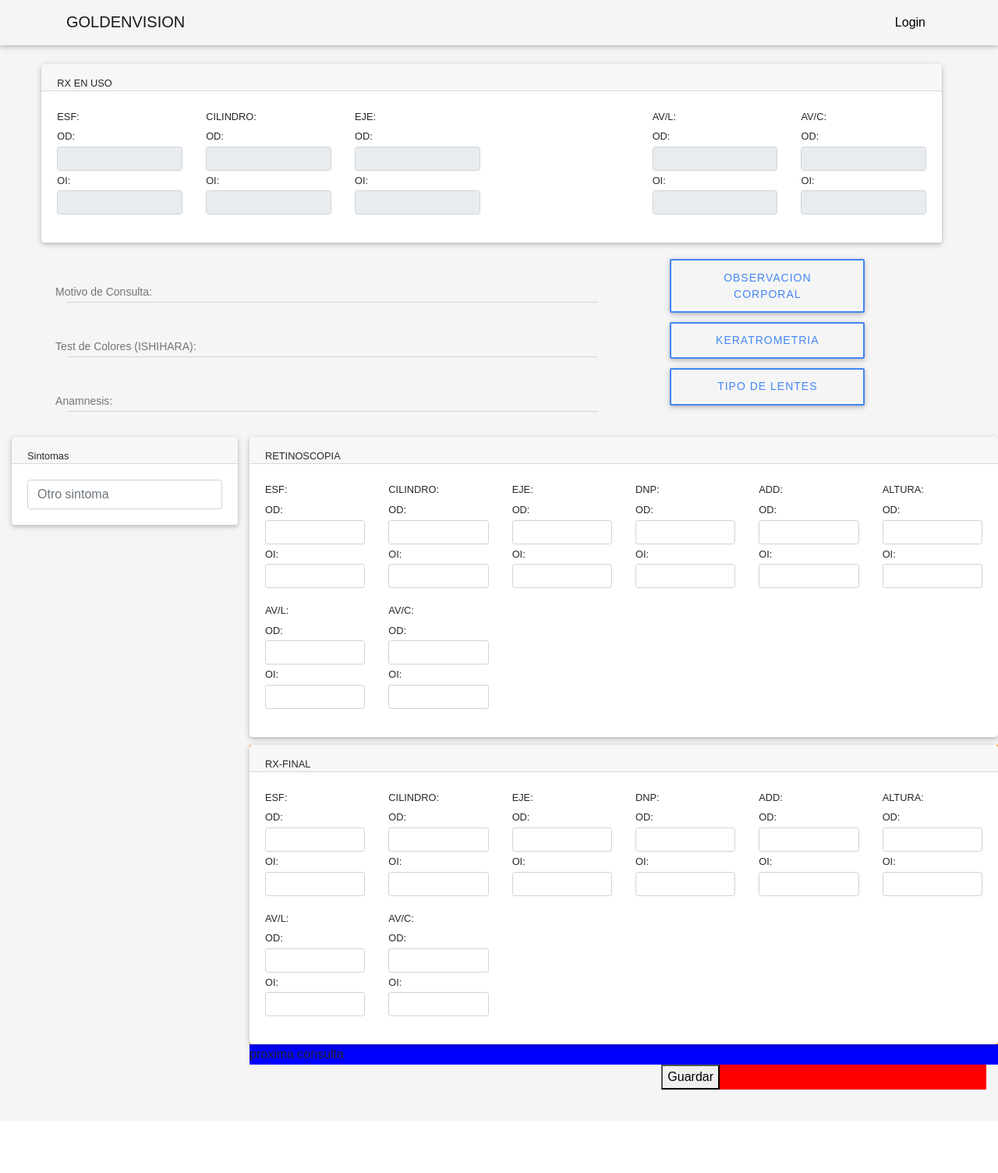
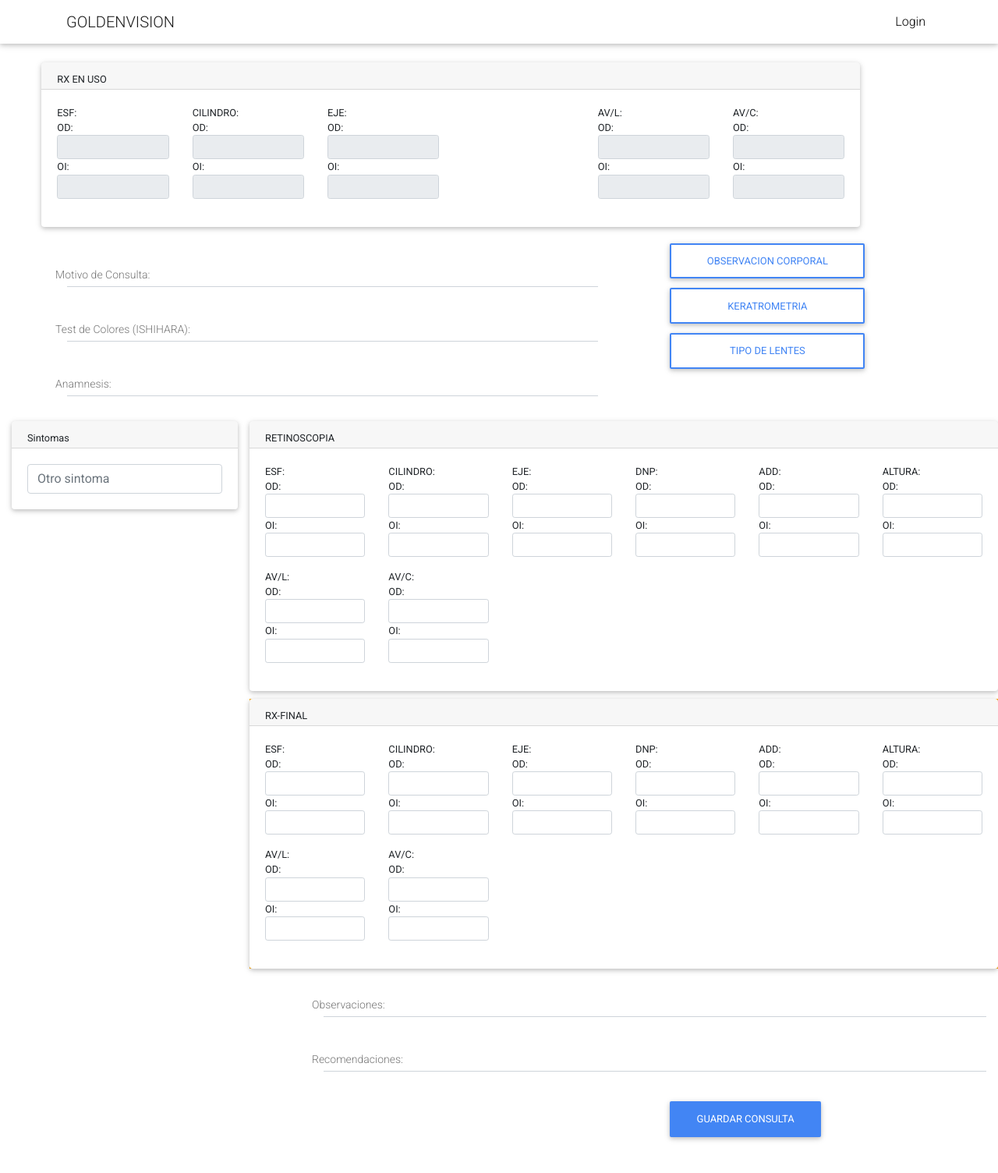
Before and after one commit to AndersonVivas/goldenvision, a Laravel app: page /medidasNuevas in a window 1280 px wide. Shown: the whole page at 78% size. Before the commit the page ends 1397 px from the top, so only its background shows below. Run offline with Laravel 8, Linux system fonts and the light colour scheme; data that the repository does not hold is empty; some libraries are stand-ins or nearby versions; some web fonts are replaced.

Commit message:
08/05/2019
ultima actualizacion

```diff
--- a/app/Http/Controllers/Gv_consultaController.php
+++ b/app/Http/Controllers/Gv_consultaController.php
@@ -35,7 +35,7 @@
         $consulta->save();
 
         //Agregar sintomas a consulta
-        /*$cos_otros=$request->otrossintomas;
+        $cos_otros=$request->otrossintomas;
         if (isset($request->sintomas)>0){
           foreach($request->sintomas as $sintoma){
             if($cos_otros != null && $sintoma==14){
@@ -49,8 +49,8 @@
           }
        } else if( $cos_otros != null){
         $consulta->sintomas()->attach(14,['cos_otros'=>$cos_otros]);
-       }*/
-        /*
+       }
+
        if(\Session::exists('ccorporales')){
         $ccorporales=\Session::get('ccorporales');
         foreach($ccorporales as $ccorporal){
@@ -58,9 +58,39 @@
         }
         \Session::flush('ccorporales');
        }
-       */
 
-       return $ccorporales;
+      if(\Session::exists('keratrometria')){
+        $keratrometrias=\Session::get('keratrometria');
+        foreach($keratrometrias as $keratrometria){
+            $consulta->ojos()->attach($keratrometria->oj_id,[
+                'ke_k1'=>$keratrometria->ke_k1,
+                'ke_grk1'=>$keratrometria->ke_grk1,
+                'ke_k2'=>$keratrometria->ke_k2,
+                'ke_grrs'=>$keratrometria->ke_grrs,
+                'ke_km'=>$keratrometria->ke_km,
+                'ke_grkm'=>$keratrometria->ke_grkm,
+
+                'ke_isv'=>$keratrometria->ke_isv,
+                'ke_iha'=>$keratrometria->ke_iha,
+                'ke_iva'=>$keratrometria->ke_iva,
+                'ke_ihd'=>$keratrometria->ke_ihd,
+                'ke_ki'=>$keratrometria->ke_ki,
+                'ke_rmin'=>$keratrometria->ke_rmin,
+                'ke_cki'=>$keratrometria->ke_cki,
+                'ke_tkc'=>$keratrometria->ke_tkc,
+
+                'ke_paquip'=>$keratrometria->ke_paquip,
+                'ke_xp'=>$keratrometria->ke_xp,
+                'ke_yp'=>$keratrometria->ke_yp,
+                'ke_paquio'=>$keratrometria->ke_paquio,
+                'ke_xo'=>$keratrometria->ke_xo,
+                'ke_yo'=>$keratrometria->ke_yo,
+                ]);
+        }
+        \Session::flush('keratrometria');
+       }
+
+       return 'guardado';
     }
     public function AgregarCcorporal(Request $request){
         $request->validate([
@@ -105,7 +135,7 @@
             'ke_k2'=>$request->ke_k2,
             'ke_grrs'=>$request->ke_grrs,
             'ke_km'=>$request->ke_km,
-            'ke_grke'=>$request->ke_grke,
+            'ke_grkm'=>$request->ke_grkm,
 
             'ke_isv'=>$request->ke_isv,
             'ke_iha'=>$request->ke_iha,
--- a/public/css/style.css
+++ b/public/css/style.css
@@ -12,7 +12,7 @@
 /* ---------------------------------------------------------------------------- */
 /* ------------------------------------Html-Body------------------------------- */
 /* ---------------------------------------------------------------------------- */
-body {font-family: 'Maiandra GD', sans-serif;color: rgb(41, 38, 38);background-color: #F5F5F5;font-size: 16px;line-height: 1.6em;font-weight: 400;}
+body {font-family: 'Arial', sans-serif;color: rgb(41, 38, 38);background-color: #F5F5F5;font-size: 16px;line-height: 1.6em;font-weight: 400;}
 html, body {width:100%; padding:0; margin:0;}
 
 /* ---------------------------------------------------------------------------- */
--- a/public/js/Medidas.js
+++ b/public/js/Medidas.js
@@ -54,7 +54,7 @@
     var ke_k2= $("#ke_k2").val();
     var ke_grrs= $("#ke_grrs").val();
     var ke_km= $("#ke_km").val();
-    var ke_grke= $("#ke_grke").val();
+    var ke_grkm= $("#ke_grkm").val();
     //segunda etapa
     var ke_isv= $("#ke_isv").val();
     var ke_iha= $("#ke_iha").val();
@@ -90,7 +90,7 @@
             ke_k2: ke_k2,
             ke_grrs: ke_grrs,
             ke_km: ke_km,
-            ke_grke : ke_grke,
+            ke_grkm : ke_grkm,
 
             ke_isv: ke_isv,
             ke_iha: ke_iha,
@@ -117,7 +117,8 @@
                 $("#_oj_id").addClass("is-invalid");
 
         }else if(msj.status==200){
-            console.log('guardado');
+            $("#succesMensajek").text("Información guardad");
+            $("#mensjekeratrometria").addClass("alert-success alert-dismissible fade show");
         }
 
            },
--- a/resources/views/consulta/medidas.blade.php
+++ b/resources/views/consulta/medidas.blade.php
@@ -347,14 +347,32 @@
                                 </div>
             </div>
             </div>
-            <div class="row" style="background-color: blue" >
-                proxima consulta
+            <div class="row"  >
+                    <div class="col-md-12" >
+                    <div class="row md-form form-sm ">
+                            <div class="col-md-11 offset-md-1">
+                                <label for="co_observaciones">Observaciones:</label>
+                                <input id="co_observaciones" class="form-control form-control-sm" type="text">
+                                <span class="invalid-feedback" role="alert" id="errorishihara">
+                                    <strong id="mensajeanamnesis"></strong>
+                                </span>
+                            </div>
+                        </div>
+                        <div class="row md-form form-sm">
+                                <div class="col-md-11 offset-md-1">
+                                <label for="co_recomendaciones">Recomendaciones:</label>
+                                    <input id="co_recomendaciones" class="form-control form-control-sm" type="text">
+                                    <span class="invalid-feedback" role="alert" id="error-apellido">
+                                        <strong id="mensajeanamnesis"></strong>
+                                    </span>
+                                </div>
+                        </div>
             </div>
     </div>
     </div>
     <div class="col-md-4 offset-md-8">
-        <div class="row" style="background-color: red" >
-       <button type="submit">Guardar</button>
+        <div class="row"  >
+       <button type="submit" class="btn btn-primary">Guardar Consulta</button>
         </div>
     </div>
  </form>
@@ -376,7 +394,7 @@
          <input type="hidden" name="_token" value="{{ csrf_token() }}" id="token">
         <div class="modal-body">
               <div class="form-group">
-                    <div  role="alert" id="mensjeCcorporal" >
+                    <div  role="alert" id="mensjeCcorporal" class="alert">
                             <strong id="succesMensaje"></strong>
                             <button type="button" class="close" data-dismiss="alert" aria-label="Close">
                                     <span aria-hidden="true">&times;</span>
@@ -421,6 +439,12 @@
          @csrf
          <input type="hidden" name="_token" value="{{ csrf_token() }}" id="token">
         <div class="modal-body">
+                <div  role="alert" id="mensjekeratrometria" class="alert">
+                        <strong id="succesMensajek"></strong>
+                        <button type="button" class="close" data-dismiss="alert" aria-label="Close">
+                                <span aria-hidden="true">&times;</span>
+                        </button>
+                </div>
             <div class="row">
 
             <div class="col-md-6">
--- a/resources/views/consulta/nueva.blade.php
+++ b/resources/views/consulta/nueva.blade.php
@@ -214,7 +214,7 @@
 
       <div class="btn-group" role="group" aria-label="Button group">
             <input id="id_pa"  class="form-control"  type="hidden" name="id_pa">
-          <button type="submit" >Agregar Consulta</button>
+          <button type="submit" class="btn btn-primary" >Agregar Consulta</button>
       </div>
     </form>
 @endsection
--- a/resources/views/layouts/app2.blade.php
+++ b/resources/views/layouts/app2.blade.php
@@ -12,8 +12,8 @@
   <link href="css/configurar.css" rel="stylesheet">
   <!-- Material Design Bootstrap -->
   <link href="css/mdb.min.css" rel="stylesheet">
-  <!-- Your custom styles (optional) -->
-  <link href="css/style.css" rel="stylesheet">
+  <!-- Your custom styles (optional)
+  <link href="css/style.css" rel="stylesheet">-->
 
   <link rel="stylesheet" href="https://fonts.googleapis.com/css?family=Roboto:300,400,500,700|Material+Icons">
   <script src="https://unpkg.com/ionicons@4.2.2/dist/ionicons.js"></script>
--- a/resources/views/usuario/crear.blade.php
+++ b/resources/views/usuario/crear.blade.php
@@ -1,4 +1,4 @@
-@extends('layouts.app')
+@extends('layouts.app2')
 
 @section('content')
 
```
Also changed, not shown: resources/views/auth/login.blade.php (+8 -9 lines).
